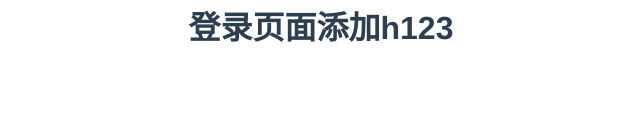
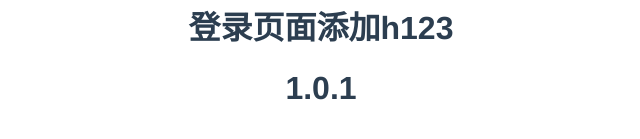
Before and after one commit to flyinclouds/vuelive, a Vue app: page /login in a window 1280 px wide. Shown: the part 301-440 px from the top of the page, without its empty margins (319-959 px from the left). Built offline with nearby package versions, Linux system fonts and the light colour scheme.

Commit message:
six commit

```diff
--- a/src/views/Login.vue
+++ b/src/views/Login.vue
@@ -4,6 +4,7 @@
     <h1>登录页面添加h12</h1>
     <h1>登录页面添加h123</h1>
     <h1>登录页面添加h123</h1>
+    <h1>1.0.1</h1>
   </div>
 </template>
 
```
